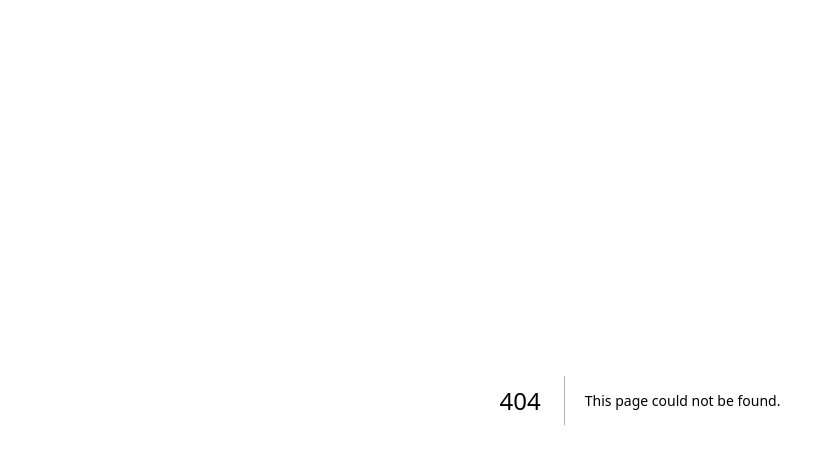
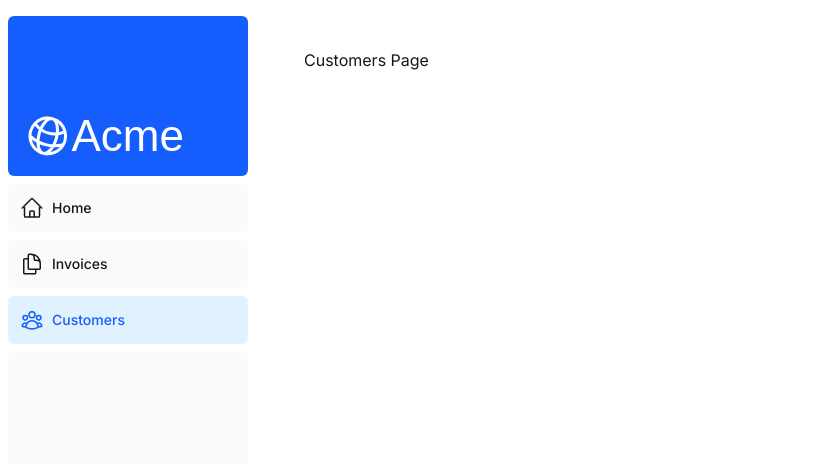
Before and after one commit to ezgdev/nextjs-dashboard, a Next.js app: page /dashboard/customers in a window 1280 px wide. Before the commit this address had no page. Shown: the top 464 px of the page, without its empty margins (0-835 px from the left). Built offline with nearby package versions, Linux system fonts and the light colour scheme; a web font is replaced by a local one.

Commit message:
more pages, navlink, links

```diff
--- /dev/null
+++ b/app/dashboard/customers/page.tsx
@@ -0,0 +1,3 @@
+export default function Page() {
+  return <p>Customers Page</p>;
+}
--- /dev/null
+++ b/app/dashboard/invoices/page.tsx
@@ -0,0 +1,3 @@
+export default function Page() {
+  return <p>Invoices Page</p>;
+}
--- /dev/null
+++ b/app/dashboard/layout.tsx
@@ -0,0 +1,12 @@
+import SideNav from '@/app/ui/dashboard/sidenav';
+
+export default function Layout({ children }: { children: React.ReactNode }) {
+  return (
+    <div className="flex h-screen flex-col md:flex-row md:overflow-hidden">
+      <div className="w-full flex-none md:w-64">
+        <SideNav />
+      </div>
+      <div className="flex-grow p-6 md:overflow-y-auto md:p-12">{children}</div>
+    </div>
+  );
+}
--- /dev/null
+++ b/app/dashboard/page.tsx
@@ -0,0 +1,3 @@
+export default function Page() {
+  return <p>Dashboard Page</p>;
+}
--- /dev/null
+++ b/app/ui/dashboard/nav-links.tsx
@@ -0,0 +1,36 @@
+'use client';
+
+import { UserGroupIcon, HomeIcon, DocumentDuplicateIcon } from '@heroicons/react/24/outline';
+import Link from 'next/link';
+import { usePathname } from 'next/navigation';
+
+// Map of links to display in the side navigation.
+// Depending on the size of the application, this would be stored in a database.
+const links = [
+  { name: 'Home', href: '/dashboard', icon: HomeIcon },
+  { name: 'Invoices', href: '/dashboard/invoices', icon: DocumentDuplicateIcon,},
+  { name: 'Customers', href: '/dashboard/customers', icon: UserGroupIcon },
+];
+
+export default function NavLinks() {
+  const pathname = usePathname();
+  return (
+    <>
+      {links.map((link) => {
+        const LinkIcon = link.icon;
+        return (
+          <Link
+            key={link.name}
+            href={link.href}
+            className={`flex h-[48px] grow items-center justify-center gap-2 rounded-md bg-gray-50 p-3 text-sm font-medium hover:bg-sky-100 hover:text-blue-600 md:flex-none md:justify-start md:p-2 md:px-3
+            ${pathname === link.href ? 'bg-sky-100 text-blue-600' : ''}
+            `}
+          >
+            <LinkIcon className="w-6" />
+            <p className="hidden md:block">{link.name}</p>
+          </Link>
+        );
+      })}
+    </>
+  );
+}
--- /dev/null
+++ b/app/ui/dashboard/sidenav.tsx
@@ -0,0 +1,23 @@
+import Link from 'next/link';
+import NavLinks from '@/app/ui/dashboard/nav-links';
+import AcmeLogo from '@/app/ui/acme-logo';
+// import { signOut } from '@/auth';
+
+export default function SideNav() {
+  return (
+    <div className="flex h-full flex-col px-3 py-4 md:px-2">
+      <Link
+        className="mb-2 flex h-20 items-end justify-start rounded-md bg-blue-600 p-4 md:h-40"
+        href="/"
+      >
+        <div className="w-32 text-white md:w-40">
+          <AcmeLogo />
+        </div>
+      </Link>
+      <div className="flex grow flex-row justify-between space-x-2 md:flex-col md:space-x-0 md:space-y-2">
+        <NavLinks />
+        <div className="hidden h-auto w-full grow rounded-md bg-gray-50 md:block"></div>
+      </div>
+    </div>
+  );
+}
```
